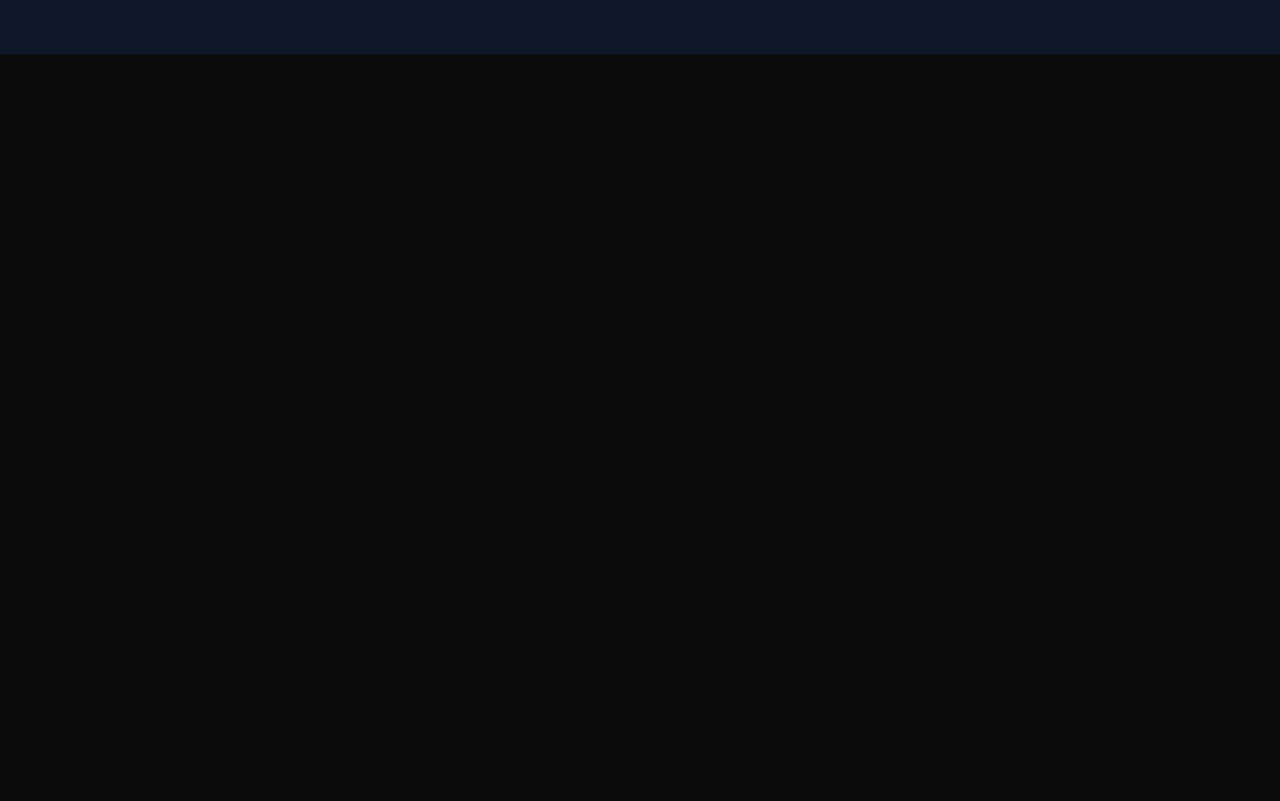
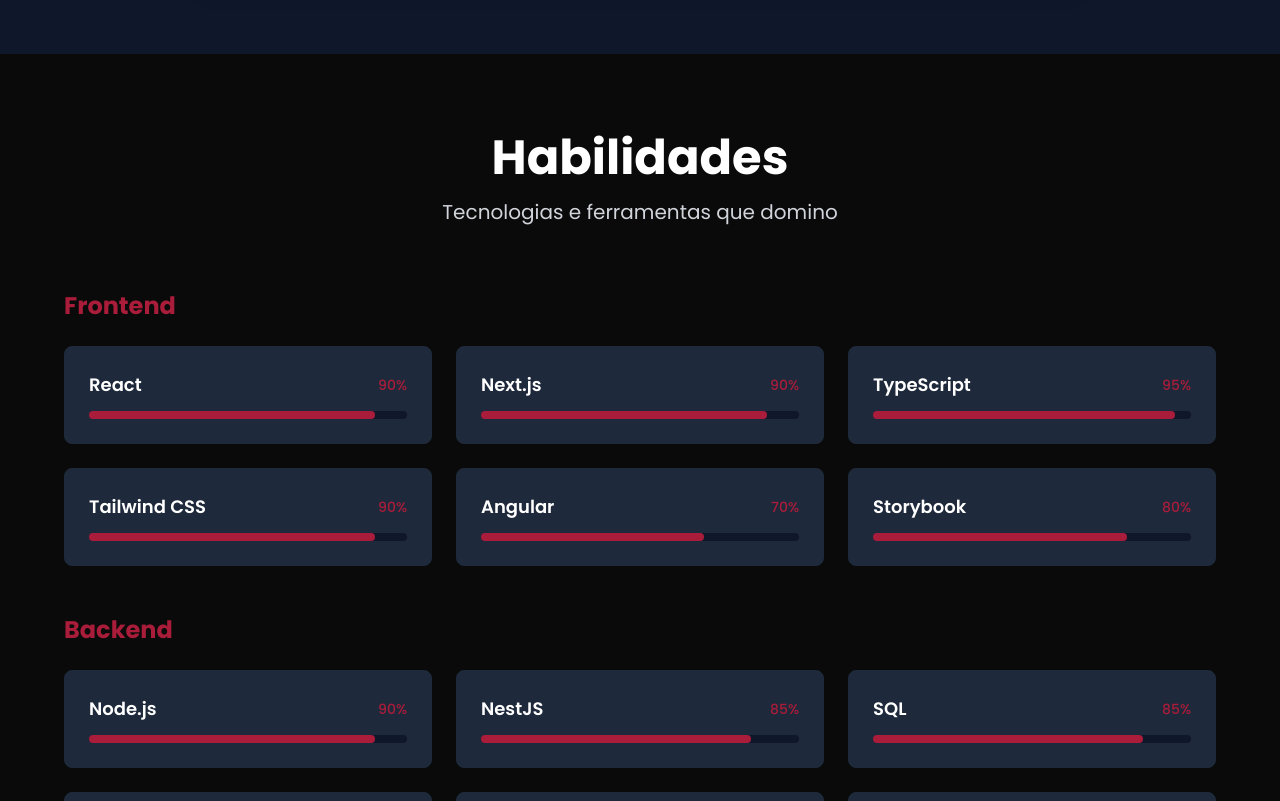
Before and after one commit to veidz/portfolio, a Next.js app: page / in a window 1280 px wide. Shown: the part 1560-2361 px from the top of the page. Before the commit the page ends 1614 px from the top, so only its background shows below. Built offline with nearby package versions, Linux system fonts and the light colour scheme.

Commit message:
feat: add Skills component

```diff
--- a/src/app/page.tsx
+++ b/src/app/page.tsx
@@ -1,6 +1,7 @@
 import { Header } from '@/components/Header/Header'
 import { Hero } from '@/components/Hero/Hero'
 import { About } from '@/components/About/About'
+import { Skills } from '@/components/Skills/Skills'
 
 export default function Home() {
   return (
@@ -24,6 +25,58 @@
           'Liderança técnica e mentoria de desenvolvedores',
         ]}
       />
+      <Skills
+        title='Habilidades'
+        subtitle='Tecnologias e ferramentas que domino'
+        skills={[
+          { name: 'React', level: 90, category: 'Frontend' },
+          { name: 'Next.js', level: 90, category: 'Frontend' },
+          { name: 'TypeScript', level: 95, category: 'Frontend' },
+          { name: 'Tailwind CSS', level: 90, category: 'Frontend' },
+          { name: 'Angular', level: 70, category: 'Frontend' },
+          { name: 'Storybook', level: 80, category: 'Frontend' },
+          { name: 'Node.js', level: 90, category: 'Backend' },
+          { name: 'NestJS', level: 85, category: 'Backend' },
+          { name: 'SQL', level: 85, category: 'Backend' },
+          { name: 'MongoDB', level: 80, category: 'Backend' },
+          { name: 'Firebase', level: 80, category: 'Backend' },
+          { name: 'GraphQL', level: 80, category: 'Backend' },
+          { name: 'Redis', level: 70, category: 'Backend' },
+          { name: 'RabbitMQ', level: 70, category: 'Backend' },
+          { name: 'Mensageria', level: 70, category: 'Backend' },
+          { name: 'Microserviços', level: 80, category: 'Backend' },
+          { name: 'REST APIs', level: 90, category: 'Backend' },
+          { name: 'Python', level: 80, category: 'Backend' },
+          { name: 'Django', level: 75, category: 'Backend' },
+          { name: 'Flask', level: 75, category: 'Backend' },
+          { name: 'FastAPI', level: 75, category: 'Backend' },
+          { name: 'Java', level: 80, category: 'Backend' },
+          { name: 'Spring Boot', level: 70, category: 'Backend' },
+          { name: 'C#', level: 85, category: 'Backend' },
+          { name: '.NET', level: 80, category: 'Backend' },
+          { name: 'React Native', level: 80, category: 'Mobile' },
+          { name: 'Expo', level: 80, category: 'Mobile' },
+          { name: 'Docker', level: 85, category: 'DevOps' },
+          { name: 'AWS', level: 75, category: 'DevOps' },
+          { name: 'CI/CD', level: 80, category: 'DevOps' },
+          { name: 'Git', level: 95, category: 'DevOps' },
+          { name: 'Jest', level: 85, category: 'Testes' },
+          { name: 'React Testing Library', level: 85, category: 'Testes' },
+          { name: 'Cypress', level: 80, category: 'Testes' },
+          { name: 'TDD', level: 90, category: 'Testes' },
+          { name: 'NUnit', level: 80, category: 'Testes' },
+          { name: 'xUnit', level: 80, category: 'Testes' },
+          { name: 'JUnit', level: 75, category: 'Testes' },
+          { name: 'Arquitetura Limpa', level: 85, category: 'Outros' },
+          { name: 'DDD', level: 80, category: 'Outros' },
+          { name: 'SCRUM', level: 90, category: 'Outros' },
+          { name: 'Kanban', level: 90, category: 'Outros' },
+          { name: 'Documentação', level: 90, category: 'Outros' },
+          { name: 'Colaboração', level: 95, category: 'Outros' },
+          { name: 'Mentoria', level: 85, category: 'Outros' },
+          { name: 'Trabalho em Equipe', level: 90, category: 'Outros' },
+        ]}
+      />
     </div>
   )
 }
--- /dev/null
+++ b/src/components/Skills/Skills.tsx
@@ -0,0 +1,60 @@
+'use client'
+
+import { SkillsProps } from './Skills.types'
+
+export const Skills = ({ title, subtitle, skills }: SkillsProps) => {
+  const categories = Array.from(new Set(skills.map((skill) => skill.category)))
+
+  return (
+    <section
+      id='skills'
+      className='min-h-screen flex items-center justify-center bg-bg-primary py-20'
+    >
+      <div className='container mx-auto px-4'>
+        <div className='max-w-6xl mx-auto'>
+          <div className='text-center mb-16'>
+            <h2 className='text-4xl md:text-5xl font-bold text-text-primary mb-4'>
+              {title}
+            </h2>
+            <p className='text-lg md:text-xl text-text-secondary'>{subtitle}</p>
+          </div>
+
+          <div className='space-y-12'>
+            {categories.map((category) => (
+              <div key={category}>
+                <h3 className='text-2xl font-bold text-brand mb-6'>
+                  {category}
+                </h3>
+                <div className='grid grid-cols-1 md:grid-cols-2 lg:grid-cols-3 gap-6'>
+                  {skills
+                    .filter((skill) => skill.category === category)
+                    .map((skill) => (
+                      <div
+                        key={skill.name}
+                        className='bg-bg-card p-6 rounded-lg border border-border-primary hover:border-brand transition-colors'
+                      >
+                        <div className='flex justify-between items-center mb-3'>
+                          <h4 className='text-lg font-semibold text-text-primary'>
+                            {skill.name}
+                          </h4>
+                          <span className='text-sm text-brand font-medium'>
+                            {skill.level}%
+                          </span>
+                        </div>
+                        <div className='w-full bg-bg-secondary rounded-full h-2'>
+                          <div
+                            className='bg-brand h-2 rounded-full transition-all duration-500'
+                            style={{ width: `${skill.level}%` }}
+                          />
+                        </div>
+                      </div>
+                    ))}
+                </div>
+              </div>
+            ))}
+          </div>
+        </div>
+      </div>
+    </section>
+  )
+}
```
Also changed, not shown: src/components/Skills/Skills.types.ts (added, +11 -0 lines).
